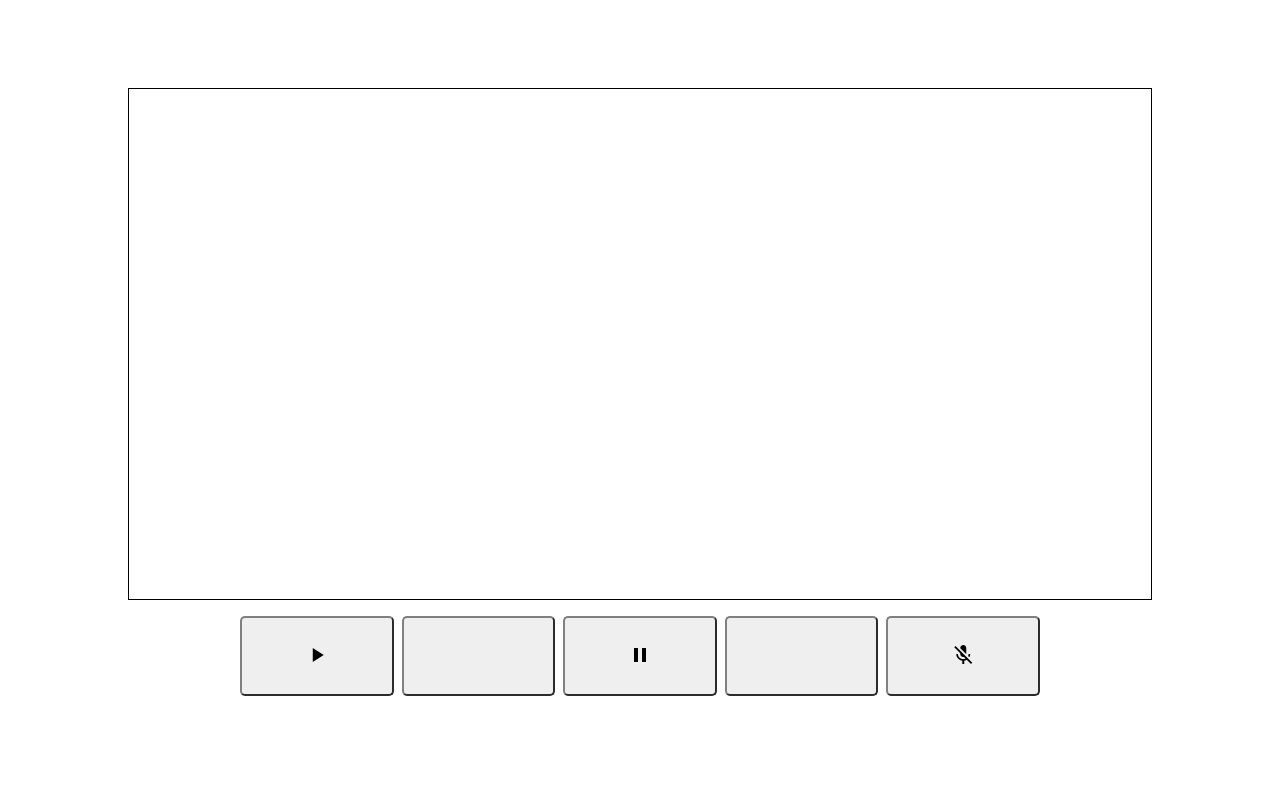
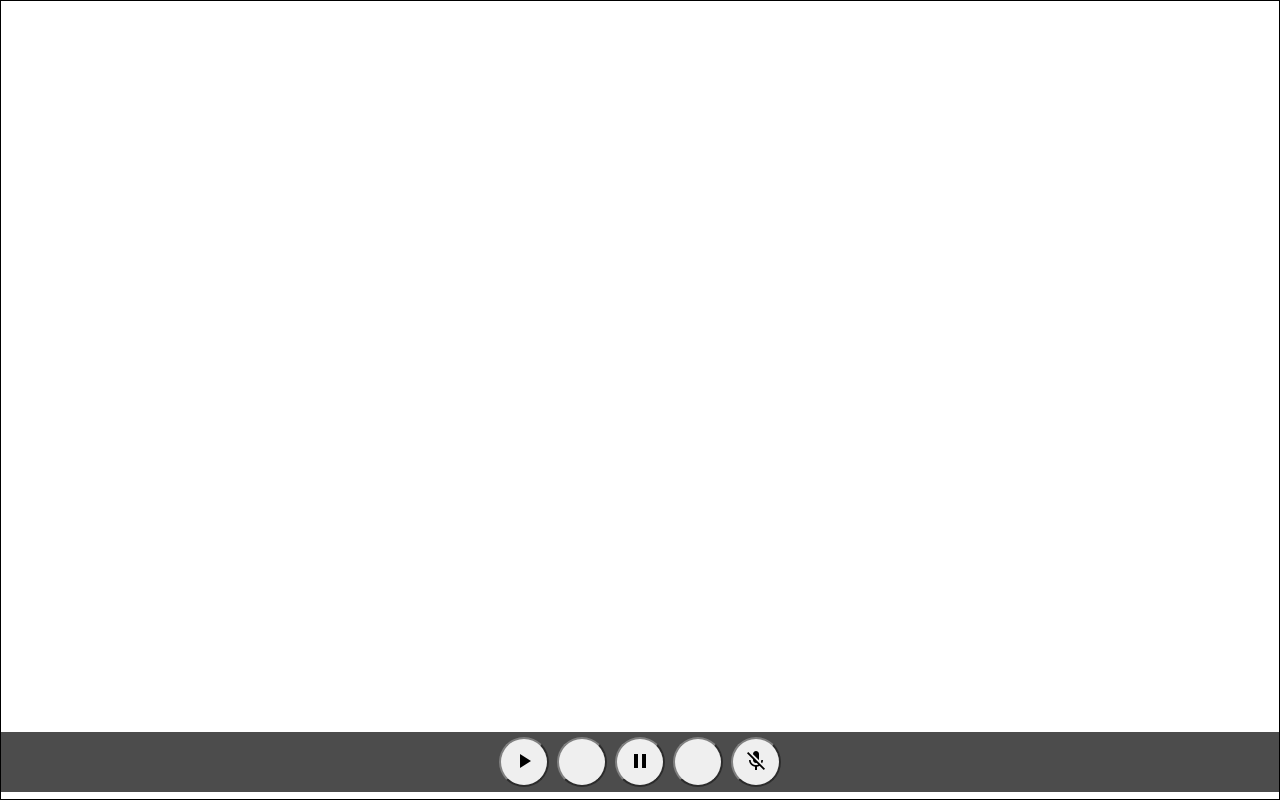
Before and after one commit to CleitonJB/Angular-Camera_Prototype, an Angular app in the folder off/: page / in a window 1280 px wide. Built offline with nearby package versions, Linux system fonts and the light colour scheme.

Commit message:
Set new page layout

```diff
--- a/off/src/app/app.component.html
+++ b/off/src/app/app.component.html
@@ -6,6 +6,7 @@
 
   <!-- Buttons -->
   <div class="buttons-container">
+    <div class="buttons-content">
       <!-- Play -->
       <button (click)="start()" class="button-class">
         <mat-icon>play_arrow</mat-icon>
@@ -28,3 +29,4 @@
       </button>
     </div>
   </div>
+</div>
--- a/off/src/app/app.component.scss
+++ b/off/src/app/app.component.scss
@@ -14,36 +14,48 @@
 }
 
 .video-container {
-    min-width: 80vw;
-    max-width: 80vw;
-    width: 80vw;
+    min-width: 100vw;
+    max-width: 100vw;
+    width: 100vw;
 
-    min-height: 40vw;
-    max-height: 40vw;
-    height: 40vw;
+    min-height: 100vh;
+    max-height: 100vh;
+    height: 100vh;
 
     border: 1px solid black;
 }
 
 .buttons-container {
+    position: fixed;
+    bottom: 0;
+
+    width: 100%;
+    height: 60px;
+
+    padding: 0;
+    margin: auto 0.5rem 0.5rem 0.5rem;
+
+    display: flex;
+    justify-content: center;
+    align-items: center;
+
+    background-color: rgba(0, 0, 0, 0.7);
+
+    .buttons-content {
         width: min(800px, 80vw);
-
-    padding: 1rem 0;
+        height: 100%;
 
         display: flex;
         justify-content: center;
         align-items: center;
         column-gap: 0.5rem;
 
-    .button-class {
-        height: 10vh;
-
-        flex-wrap: wrap;
-        flex-basis: 0;
-        flex-grow: 1;
+        button.button-class {
+            width: 50px;
+            height: 50px;
 
             border: 2px outset gray;
-        border-radius: 5px;
+            border-radius: 50%;
 
             &:active {
                 background-color: gray;
@@ -52,6 +64,7 @@
 
             mat-icon {
                 font-size: 1.5rem;
+            }
         }
     }
 }
```
Also changed, not shown: off/src/styles.scss (+7 -2 lines). Lines whose indentation alone changed are shown as unchanged.
